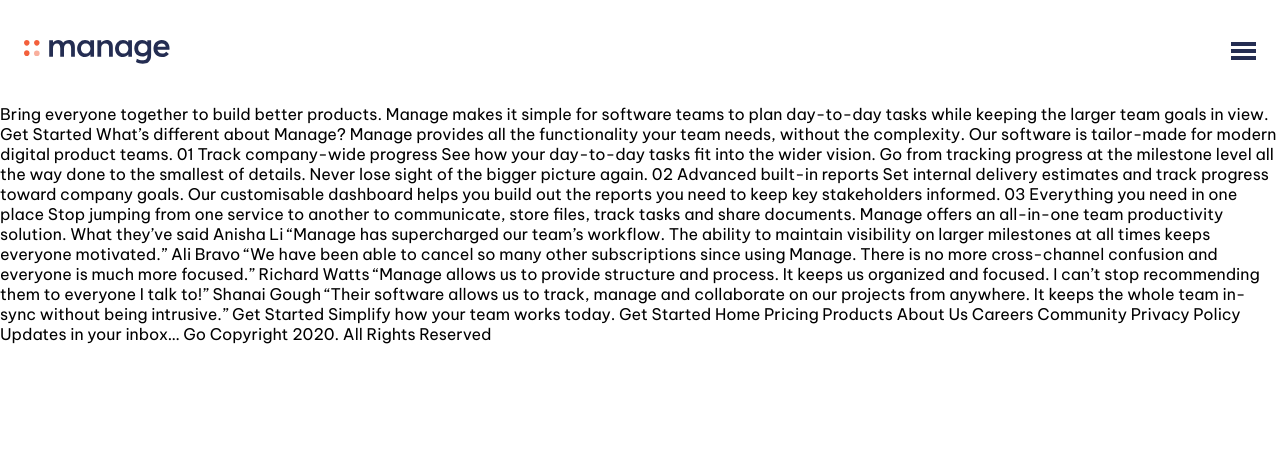
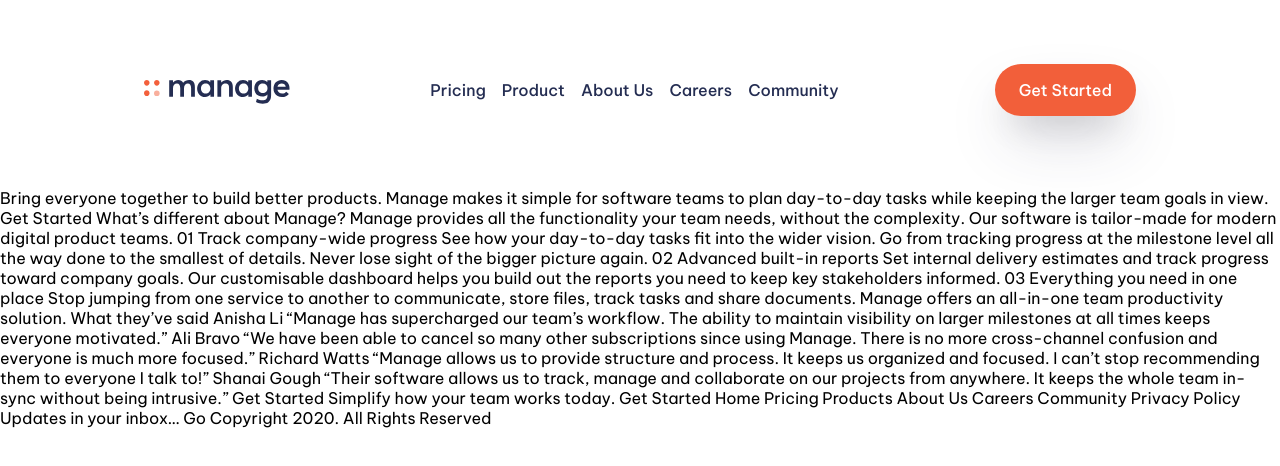
Before and after one commit to naiiiden/manage-landing-page, a plain HTML site: page index.html in a window 1280 px wide. Drawn offline with Linux system fonts and the light colour scheme.

Commit message:
header completed & responsive

```diff
--- a/index.html
+++ b/index.html
@@ -17,15 +17,16 @@
     </div>
     <nav>
       <ul class="nav-ul" id="nav-ul">
-        <li><a href="">Pricing</a></li>
+        <li class="centered_links"><a href="">Pricing</a></li>
         <li><a href="">Product</a></li>
         <li><a href="">About Us</a></li>
         <li><a href="">Careers</a></li>
-        <li class="centered_links"><a href="">Community</a></li>
-        <li class="invisible_on_mobile"><a class="get_started_link" href="">Get Started</a></li>
+        <li ><a href="">Community</a></li>
+        <li class="invisible_on_mobile pushed_to_the_right_link"><a class="get_started_link" href="">Get Started</a></li>
       </ul>
     </nav>
   </header>
+
 
   Bring everyone together to build better products.
 
--- a/style/_header.scss
+++ b/style/_header.scss
@@ -1,8 +1,10 @@
+@media screen and (max-width: 1023px) {
     header {
-    padding: 2.5rem 1.5rem;
+        padding: 2.5rem 0;
 
         .logo_button_wrapper {
-        width: 100%;
+            width: 90%;
+            margin: auto;
             display: flex;
             justify-content: space-between;
             align-items: center;
@@ -16,21 +18,32 @@ header {
         nav {
             .nav-ul {
                 list-style-type: none;
-            display: none;
-
-            &.show {
                 box-shadow: rgba(0, 0, 0, 0.24) 0px 3px 8px;
                 padding: 2rem;
                 border-radius: .25rem;
+                background: #fff;
+                width: 0;
+                position: absolute;
+                z-index: 99;
+                margin: auto;
+                left: 0;
+                right: 0;
+                top: -999rem;
                 display: flex;
                 flex-direction: column;
                 align-items: center;
                 gap: 2rem;
 
+                &.show {
+                    top: 6.5rem;
+                    width: 90%;
+                    transition: width .5s;
+                }
+
                 .invisible_on_mobile {
                     display: none;
                 }
-            }
+
 
                 a {
                     cursor: pointer;
@@ -41,3 +54,70 @@ header {
             }
         }
     }
+}
+
+@media screen and (min-width: 1024px) {
+    header {
+        padding: 5rem 9rem;
+        display: flex;
+        justify-content: space-between;
+
+        .logo_button_wrapper {
+            .hamburger {
+                display: none;
+            }
+        }
+
+        nav {
+            flex-grow: 1;
+
+            .nav-ul {
+                list-style-type: none;
+                display: flex;
+                gap: 1rem;
+
+                .centered_links {
+                    margin-left: auto;
+                }
+
+                a {
+                    cursor: pointer;
+                    text-decoration: none;
+                    color: $dark-blue;
+                    font-weight: 500;
+
+                    &:hover {
+                        color: $dark-grayish-blue;
+                        transition: .2s;
+                    }
+                }
+
+                .pushed_to_the_right_link {
+                    margin-left: auto;
+
+                    a {
+                        box-shadow: rgba(50, 50, 93, 0.25) 0px 30px 60px -12px, rgba(0, 0, 0, 0.3) 0px 18px 36px -18px;
+                        background: $bright-red;
+                        padding: 1rem 1.5rem;
+                        border-radius: 3rem;
+                        color: #fff;
+
+                        &:hover {
+                            opacity: 70%;
+                        }
+                    }
+                }
+            }
+        }
+    }
+}
+
+@media screen and (min-width: 1440px) {
+    header {
+        nav {
+            .nav-ul {
+                gap: 3rem;
+            }
+        }
+    }
+}
--- a/style/style.scss
+++ b/style/style.scss
@@ -19,7 +19,7 @@ body {
     font-family: Be Vietnam Pro, sans-serif;
     font-size: 16px;
     position: relative;
-    background-color: #fff;
+    overflow-x: hidden;
 }
 
 img {
```
Also changed, not shown: style/style.css, 1 other file. Lines whose indentation alone changed are shown as unchanged.
